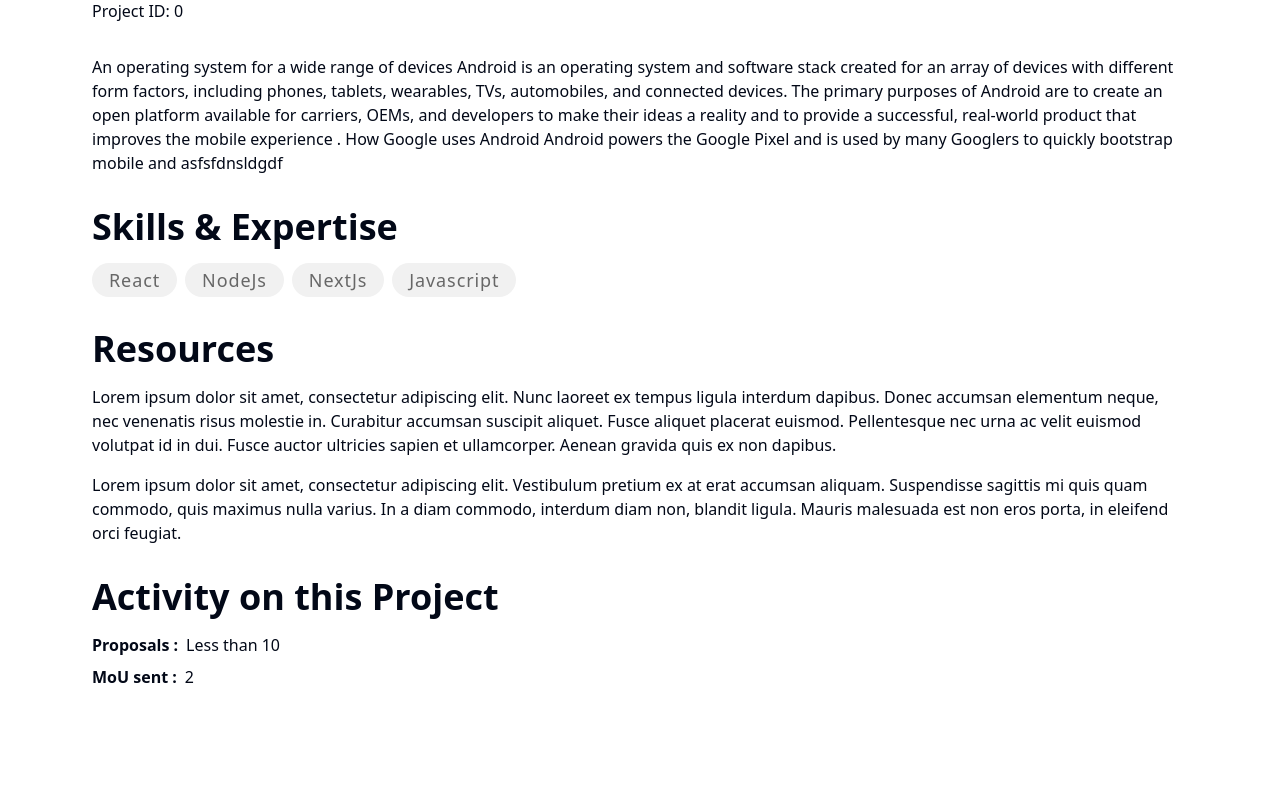
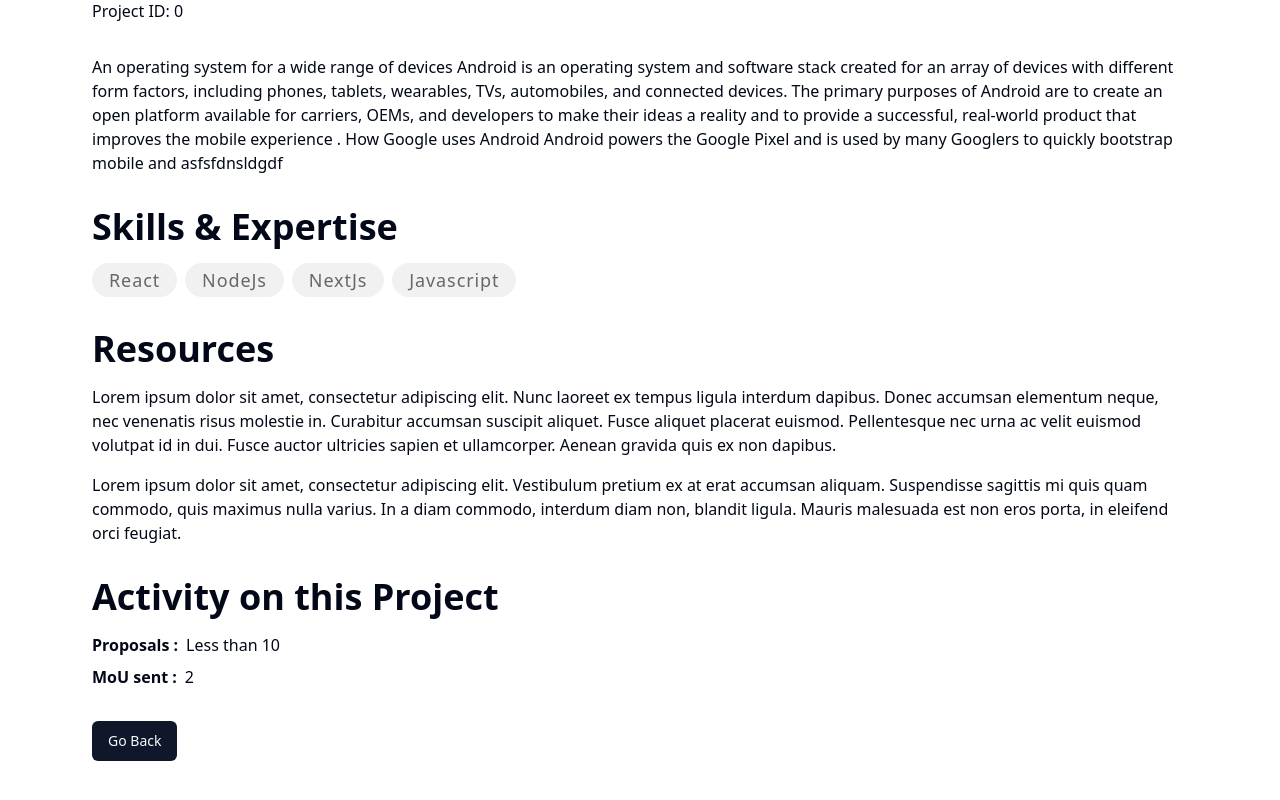
Before and after one commit to akshat-code21/client, a React (Vite) app: page /projects/0 in a window 1280 px wide. Shown: the part 268-1068 px from the top of the page. Before the commit the page ends 1021 px from the top, so only its background shows below. Built offline with nearby package versions, Linux system fonts and the light colour scheme.

Commit message:
UI updates

```diff
--- a/src/components/Forms/Proposals/SubmitProfileDetailForm.tsx
+++ b/src/components/Forms/Proposals/SubmitProfileDetailForm.tsx
@@ -294,7 +294,7 @@
                 <FormItem>
                   <FormLabel>Occupations</FormLabel>
                   <FormControl>
-                    <Input placeholder="Occupations" {...field} />
+                    <Input placeholder="Occupations (Enter NA if none)" {...field} />
                   </FormControl>
                   <FormMessage />
                 </FormItem>
@@ -307,7 +307,7 @@
                 <FormItem>
                   <FormLabel>Experience</FormLabel>
                   <FormControl>
-                    <Input placeholder="Experience" {...field} />
+                    <Input placeholder="Experience (Enter NA if none)" {...field} />
                   </FormControl>
                   <FormMessage />
                 </FormItem>
--- a/src/pages/Projects/ProjectPage.tsx
+++ b/src/pages/Projects/ProjectPage.tsx
@@ -88,6 +88,17 @@
             </div>
           </div>
         </div>
+          <div>
+              <Link
+              to={`/dashboard/projects`}
+              className={buttonVariants({
+                // variant: "default",
+                className: "bg-bhasiniBlue",
+              })}
+              >
+              Go Back
+            </Link>
+          </div>
       </main>
     </>
   );
--- a/src/pages/ProjectsTable.tsx
+++ b/src/pages/ProjectsTable.tsx
@@ -26,7 +26,7 @@
     const projects: Project[] = data.data.map((item: any) => ({
       id: item.id,
       projects: `Project ${item.id}`,
-      slugs: item.slug || "",
+      slugs: `${item.id}` || "",
       status: "pending",
       title: item.name || "",
     }));
```
